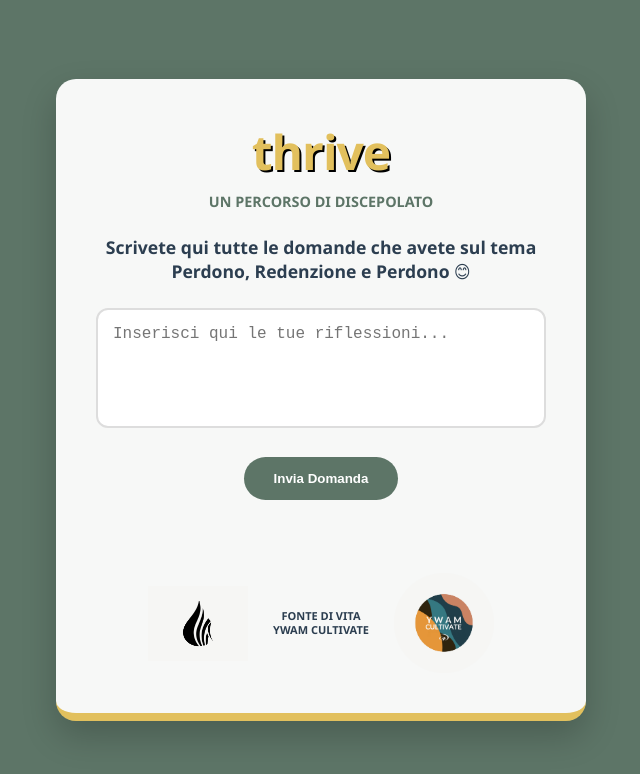
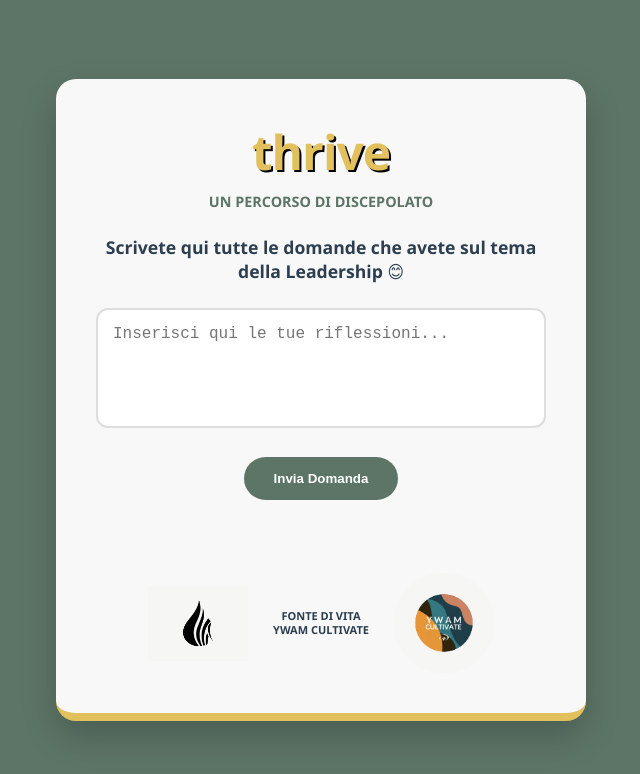
Before and after one commit to christianceselli/Thrive, a plain HTML site: page index.html in a window 1280 px wide. Shown: the whole page, without its empty margins (319-959 px from the left). Drawn offline with nearby package versions, Linux system fonts and the light colour scheme.

Commit message:
Update index.html

```diff
--- a/index.html
+++ b/index.html
@@ -120,7 +120,7 @@
     <div class="brand">thrive</div>
     <div class="subtitle">Un Percorso di Discepolato</div>
 
-    <h2>Scrivete qui tutte le domande che avete sul tema Perdono, Redenzione e Perdono 😊</h2>
+    <h2>Scrivete qui tutte le domande che avete sul tema della Leadership 😊</h2>
 
     <textarea id="domandaInput" placeholder="Inserisci qui le tue riflessioni..."></textarea>
 
```
